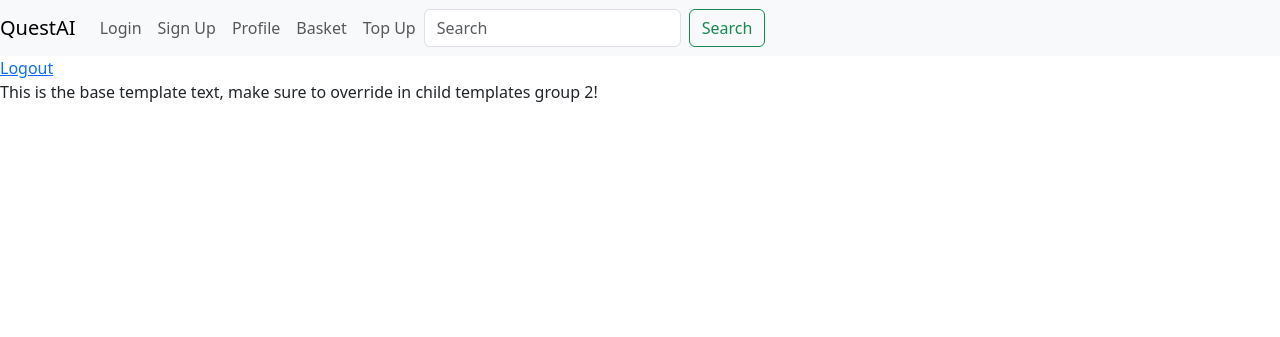
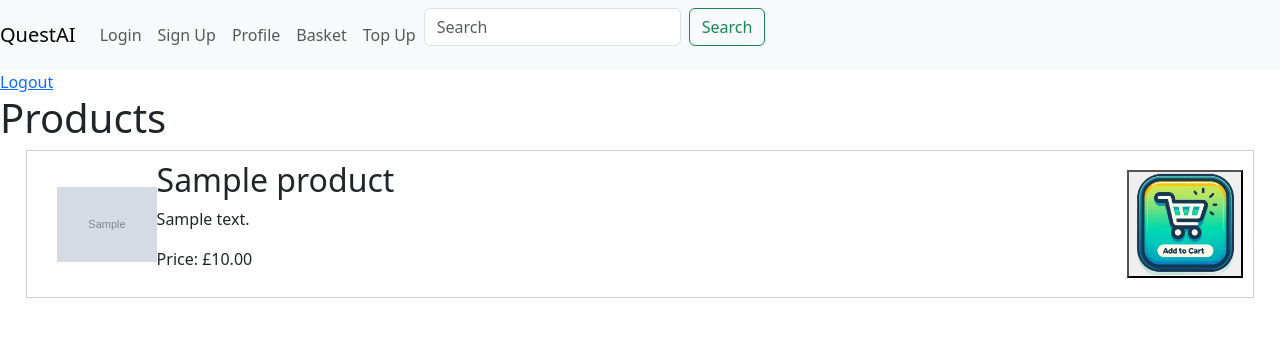
Before and after one commit to Ashes1997/QuestAI, a Django app: page /questAI/home/ in a window 1280 px wide. Shown: the top 337 px of the page. Run offline with Django 3.2, Linux system fonts and the light colour scheme; a user stored in the database is signed in; tables that the repository leaves empty hold one stand-in row (values such as "Sample post"); grey boxes marked "Sample" are stand-in pictures.

Commit message:
added template for homepage

```diff
--- a/group2/questAI/admin.py
+++ b/group2/questAI/admin.py
@@ -1,5 +1,4 @@
 from django.contrib import admin
-<<<<<<< HEAD
 from questAI.models import Products, Baskets, Comments, Reviews
 
 
@@ -8,8 +7,6 @@
 admin.site.register(Comments)
 admin.site.register(Reviews)
 admin.site.register(Baskets)
-=======
 from questAI.models import UserProfile
 
 admin.site.register(UserProfile)
->>>>>>> ShengTest
--- a/group2/questAI/views.py
+++ b/group2/questAI/views.py
@@ -6,7 +6,8 @@
 from django.shortcuts import redirect
 from django.contrib.auth.decorators import login_required
 
-from questAI.models import UserProfile
+
+from questAI.models import UserProfile, Products
 
 
 def index(request):
@@ -14,7 +15,8 @@
 
 @login_required
 def home(request):
-    return render(request, 'questAI/base.html')
+    products = Products.objects.all()
+    return render(request, 'questAI/home.html', {'products': products})
 
 
 def register(request):
--- a/group2/templates/questAI/base.html
+++ b/group2/templates/questAI/base.html
@@ -1,6 +1,8 @@
 <!-- base.html -->
 
+
 <!DOCTYPE html>
+{% load static %}
 <html lang="en">
 <head>
     <meta charset="UTF-8">
--- /dev/null
+++ b/group2/templates/questAI/home.html
@@ -0,0 +1,61 @@
+<!DOCTYPE HTML!>
+
+{% extends 'questAI/base.html' %}
+{% load static %}
+{% block title %}Home{% endblock %}
+{% block css %}
+    <style>
+
+        .product {
+            display: flex;
+            margin: 0 2%;
+            justify-content: space-between;
+            align-items: center;
+            border: 1px solid #ccc;
+            padding: 10px;
+            margin-bottom: 20px;
+        }
+        .product-details {
+            display: flex;
+            flex-direction: column;
+            flex-grow: 1;
+            margin-right: 20px;
+        }
+        .product-image {
+            margin-left: 20px;
+            flex-shrink: 0;
+        }
+        .product-image img {
+            width: 100px;
+            height: auto;
+        }
+        .add-to-cart img {
+        width: 100px;
+        height: auto;
+        }
+    </style>
+    {%endblock%}
+
+{% block body_block %}
+
+<body>
+    <h1>Products</h1>
+    {% for product in products %}
+    <div class="product">
+        <div class="product-image">
+            <img src="{{ product.image_path }}" alt="{{ product.productName }}">
+        </div>
+        <div class="product-details">
+            <h2>{{ product.productName }}</h2>
+            <p>{{ product.productDescription }}</p>
+            <p>Price: £{{ product.price }}</p>
+        </div>
+        <button class="add-to-cart">
+            <img src="{% static 'images/Add_to_cart.png' %}" alt="Add to Cart">
+        </button>
+    </div>
+    {% endfor %}
+</body>
+
+{%endblock%}
+</html>
```
Also changed, not shown: group2/populate_questAI.py (+6 -6 lines), group2/questAI/migrations/0001_initial.py, group2/questAI/migrations/0002_alter_userprofile_id.py (deleted), group2/questAI/migrations/0003_userprofile_address_userprofile_postcode.py (deleted), group2/questAI/migrations/0004_remove_userprofile_picture_and_more.py (deleted), group2/static/images/Add_to_cart.png (added), group2/static/images/BootsOfSpeed.png (added), group2/static/images/InvisCloak.png (added), group2/static/images/PotionOfGiants.png (added), group2/static/images/RingOfHealth.png (added), group2/static/images/StaffOfWisdom.png (added), group2/static/images/SwordOfFlames.png (added).
